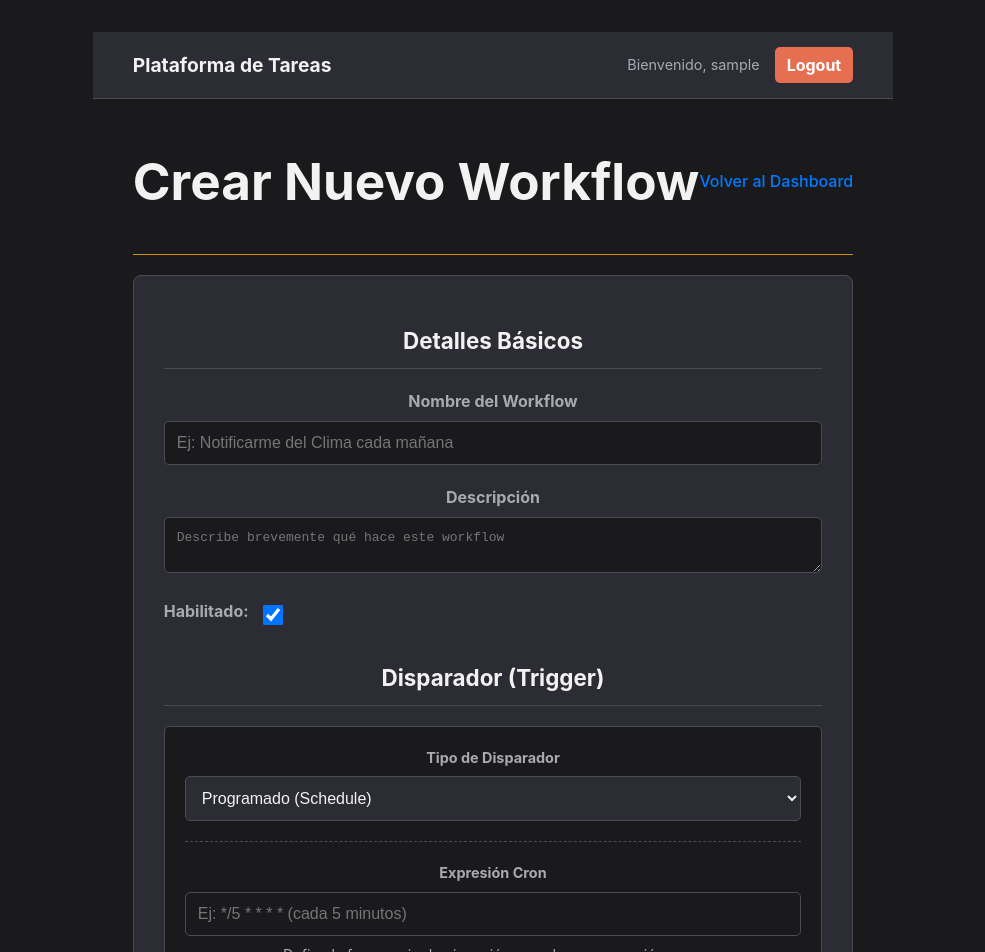
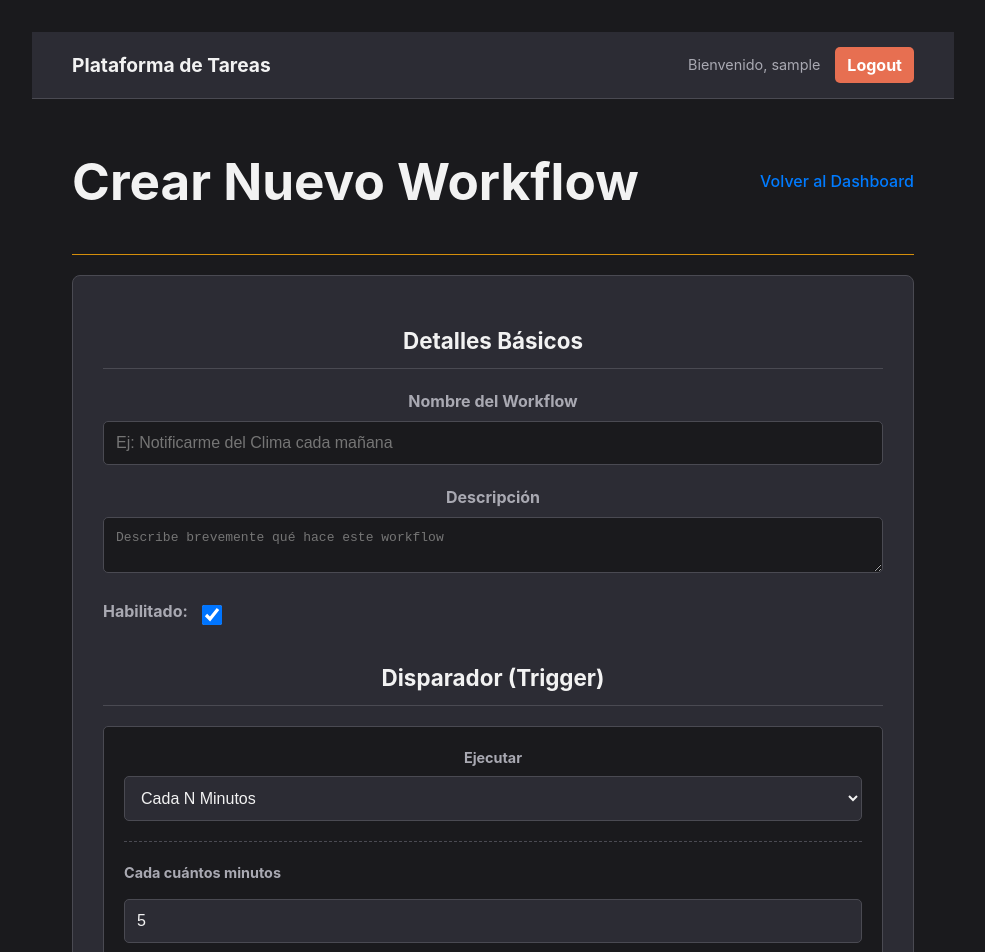
Before and after one commit to guildmember145/orquestador-plataforma, a Vue app in the folder frontend/vue-app/: page /dashboard/workflows/new in a window 1280 px wide. Shown: the top 952 px of the page, without its empty margins (147-1132 px from the left). Built offline with nearby package versions, Linux system fonts and the light colour scheme; sample sign-in values are in the browser's storage.

Commit message:
mejorando_alertas

```diff
--- a/frontend/vue-app/package.json
+++ b/frontend/vue-app/package.json
@@ -13,7 +13,8 @@
     "axios": "^1.9.0",
     "pinia": "^3.0.3",
     "vue": "^3.5.16",
-    "vue-router": "^4.5.1"
+    "vue-router": "^4.5.1",
+    "vue-toastification": "2.0.0-rc.5"
   },
   "devDependencies": {
     "@types/node": "^22.15.29",
--- a/frontend/vue-app/src/components/Workflows/TriggerConfigurator.vue
+++ b/frontend/vue-app/src/components/Workflows/TriggerConfigurator.vue
@@ -1,28 +1,55 @@
 <template>
   <div class="trigger-configurator">
     <div class="form-group">
-      <label for="trigger-type">Tipo de Disparador</label>
-      <select id="trigger-type" v-model="editableTrigger.type" @change="onTypeChange">
-        <option value="schedule">Programado (Schedule)</option>
-        <option value="webhook">Webhook</option>
+      <label for="frequency-type">Ejecutar</label>
+      <select id="frequency-type" v-model="schedule.type">
+        <option value="minutely">Cada N Minutos</option>
+        <option value="hourly">Cada N Horas</option>
+        <option value="daily">Diariamente a una Hora</option>
+        <option value="weekly">Semanalmente</option>
+        <option value="custom">Personalizado (Cron)</option>
       </select>
     </div>
 
-    <div v-if="editableTrigger.type === 'schedule'" class="trigger-details">
-      <label for="cron-expression">Expresión Cron</label>
+    <div v-if="schedule.type === 'minutely'" class="trigger-details">
+      <label>Cada cuántos minutos</label>
+      <input type="number" v-model.number="schedule.minuteInterval" min="1" max="59" />
+    </div>
+
+    <div v-if="schedule.type === 'hourly'" class="trigger-details">
+      <label>Cada cuántas horas</label>
+      <input type="number" v-model.number="schedule.hourInterval" min="1" max="23" />
+    </div>
+
+    <div v-if="schedule.type === 'daily'" class="trigger-details">
+      <label>A la hora</label>
+      <input type="time" v-model="schedule.time" />
+    </div>
+
+    <div v-if="schedule.type === 'weekly'" class="trigger-details">
+       <label>El día</label>
+       <select v-model.number="schedule.dayOfWeek">
+         <option value="1">Lunes</option>
+         <option value="2">Martes</option>
+         <option value="3">Miércoles</option>
+         <option value="4">Jueves</option>
+         <option value="5">Viernes</option>
+         <option value="6">Sábado</option>
+         <option value="0">Domingo</option>
+       </select>
+       <label>A la hora</label>
+       <input type="time" v-model="schedule.time" />
+    </div>
+
+    <div class="trigger-details">
+      <label for="cron-expression">Expresión Cron Resultante</label>
       <input
         id="cron-expression"
         type="text"
-        v-model="editableTrigger.config.cron"
-        placeholder="Ej: */5 * * * * (cada 5 minutos)"
+        v-model="generatedCron"
+        :disabled="schedule.type !== 'custom'"
       />
-      <p class="help-text">Define la frecuencia de ejecución usando una expresión cron.</p>
-    </div>
-
-    <div v-if="editableTrigger.type === 'webhook'" class="trigger-details">
-      <p class="help-text">
-        Al guardar, se generará una URL única para este webhook.
-      </p>
+      <p class="help-text">Esta es la expresión cron que se guardará.</p>
     </div>
   </div>
 </template>
@@ -30,35 +57,64 @@
 <script setup lang="ts">
 import { ref, watch } from 'vue';
 
-const props = defineProps({
-  modelValue: {
-    type: Object as () => ({ type: string; config: any }),
-    required: true,
-  }
+// No necesitamos props porque este componente ahora es el que genera el valor.
+// En su lugar, emitirá los cambios al formulario padre.
+const emit = defineEmits(['update:trigger']);
+
+// Estado local para manejar las selecciones del usuario
+const schedule = ref({
+  type: 'minutely',       // Tipo de frecuencia por defecto
+  minuteInterval: 5,    // Cada 5 minutos
+  hourInterval: 1,      // Cada 1 hora
+  time: '09:00',          // A las 09:00 AM
+  dayOfWeek: 1,         // Lunes
 });
 
-const emit = defineEmits(['update:modelValue']);
+// Estado para la expresión cron generada
+const generatedCron = ref('');
 
-// Usamos una copia local para poder modificar los datos internamente
-const editableTrigger = ref({ ...props.modelValue });
+// El "traductor": esta función se ejecuta cada vez que cambia una selección
+// del usuario y genera la cadena de texto cron correspondiente.
+watch(schedule, (newSchedule) => {
+  let cron = '* * * * *'; // Default: cada minuto
+  const [hour, minute] = newSchedule.time.split(':');
 
-// Cuando el tipo de trigger cambia, reiniciamos su configuración
-const onTypeChange = () => {
-  if (editableTrigger.value.type === 'schedule') {
-    editableTrigger.value.config = { cron: '' };
-  } else if (editableTrigger.value.type === 'webhook') {
-    editableTrigger.value.config = {};
+  switch (newSchedule.type) {
+    case 'minutely':
+      cron = `*/${newSchedule.minuteInterval} * * * *`;
+      break;
+    case 'hourly':
+      cron = `0 */${newSchedule.hourInterval} * * *`;
+      break;
+    case 'daily':
+      cron = `${minute} ${hour} * * *`;
+      break;
+    case 'weekly':
+      cron = `${minute} ${hour} * * ${newSchedule.dayOfWeek}`;
+      break;
+    case 'custom':
+      // En modo custom, no hacemos nada, el usuario escribe directamente.
+      // Pero mantenemos el valor actual en el input.
+      return;
   }
-};
+  generatedCron.value = cron;
+}, { deep: true, immediate: true }); // 'immediate: true' lo ejecuta al inicio
 
-// Observamos cambios en nuestra copia local y los emitimos al componente padre
-watch(editableTrigger, (newValue) => {
-  emit('update:modelValue', newValue);
-}, { deep: true });
-
+// Este watcher se asegura de que cualquier cambio en la expresión cron
+// (ya sea generada o escrita manualmente en modo custom) se emita al formulario padre.
+watch(generatedCron, (newCron) => {
+    emit('update:trigger', {
+        type: 'schedule', // El tipo de trigger para el backend siempre es 'schedule'
+        config: {
+            cron: newCron
+        }
+    });
+});
 </script>
 
 <style scoped>
+/* Tus estilos existentes para TriggerConfigurator funcionan bien,
+   puedes mantenerlos o ajustarlos si lo deseas. */
 .trigger-configurator {
   padding: 20px;
   background-color: var(--color-background);
@@ -93,8 +149,16 @@ select:focus, input:focus {
   margin-top: 20px;
   padding-top: 20px;
   border-top: 1px dashed var(--color-border);
+  display: flex;
+  gap: 15px;
+  align-items: center;
+  flex-wrap: wrap;
+}
+.trigger-details label {
+  margin-bottom: 0;
 }
 .help-text {
+  width: 100%;
   font-size: 0.9em;
   color: var(--color-text-secondary);
   margin-top: 8px;
--- a/frontend/vue-app/src/components/Workflows/WorkflowForm.vue
+++ b/frontend/vue-app/src/components/Workflows/WorkflowForm.vue
@@ -4,11 +4,13 @@
       <h2>Detalles Básicos</h2>
       <div class="form-group">
         <label for="name">Nombre del Workflow</label>
-        <input id="name" type="text" v-model="formData.name" placeholder="Ej: Notificarme del Clima cada mañana" required />
+        <input id="name" type="text" v-model="formData.name" placeholder="Ej: Notificarme del Clima cada mañana"
+          required />
       </div>
       <div class="form-group">
         <label for="description">Descripción</label>
-        <textarea id="description" v-model="formData.description" placeholder="Describe brevemente qué hace este workflow"></textarea>
+        <textarea id="description" v-model="formData.description"
+          placeholder="Describe brevemente qué hace este workflow"></textarea>
       </div>
       <div class="form-group-inline">
         <label for="is_enabled">Habilitado:</label>
@@ -18,7 +20,7 @@
 
     <div class="form-section">
       <h2>Disparador (Trigger)</h2>
-      <TriggerConfigurator v-model="formData.trigger" />
+      <TriggerConfigurator @update:trigger="updateTriggerData" />
     </div>
 
     <div class="form-section">
@@ -27,13 +29,8 @@
         <button @click="addAction" type="button" class="add-action-btn">+ Añadir Acción</button>
       </header>
       <div class="actions-list">
-        <ActionConfigurator
-          v-for="(action, index) in formData.actions"
-          :key="index"
-          :modelValue="action"
-          @update:modelValue="updateAction(index, $event)"
-          @delete="removeAction(index)"
-        />
+        <ActionConfigurator v-for="(action, index) in formData.actions" :key="index" :modelValue="action"
+          @update:modelValue="updateAction(index, $event)" @delete="removeAction(index)" />
         <p v-if="formData.actions.length === 0" class="placeholder">
           Añade al menos una acción para tu workflow.
         </p>
@@ -41,10 +38,10 @@
     </div>
 
     <div class="form-actions">
-  <button type="submit" class="submit-btn primary-action">
-    {{ isEditMode ? 'Actualizar Workflow' : 'Guardar Workflow' }}
-  </button>
-</div>
+      <button type="submit" class="submit-btn primary-action">
+        {{ isEditMode ? 'Actualizar Workflow' : 'Guardar Workflow' }}
+      </button>
+    </div>
   </form>
 </template>
 
@@ -54,8 +51,10 @@
 import { reactive, computed, watch } from 'vue';
 import { useWorkflowStore, type Workflow } from '@/stores';
 import { useRouter } from 'vue-router';
+import { useToast } from 'vue-toastification';
 import TriggerConfigurator from './TriggerConfigurator.vue';
 import ActionConfigurator from './ActionConfigurator.vue';
+
 
 const props = defineProps({
   initialData: {
@@ -66,6 +65,7 @@ const props = defineProps({
 
 const workflowStore = useWorkflowStore();
 const router = useRouter();
+const toast = useToast();
 
 const isEditMode = computed(() => !!props.initialData);
 
@@ -76,9 +76,17 @@ const formData = reactive({
   name: '',
   description: '',
   is_enabled: true,
-  trigger: { type: 'schedule', config: { cron: '' } },
+  trigger: { // El valor inicial ahora lo genera el hijo
+    type: 'schedule',
+    config: { cron: '*/5 * * * *' },
+  },
   actions: [] as any[],
 });
+
+// Nuevo método para recibir los datos del TriggerConfigurator
+const updateTriggerData = (newTriggerData: any) => {
+  formData.trigger = newTriggerData;
+};
 
 watch(() => props.initialData, (newData) => {
   if (newData) {
@@ -106,37 +114,118 @@ const updateAction = (index: number, updatedAction: any) => {
 
 // --- INICIO DE LA MODIFICACIÓN ---
 const handleSubmit = async () => {
+  console.log('Enviando workflow para crear:', JSON.parse(JSON.stringify(formData)));
   try {
-    if (isEditMode.value) {
-      // MODO EDICIÓN: Llamamos a updateWorkflow
-      await workflowStore.updateWorkflow(props.initialData!.id, formData);
-      alert('¡Workflow actualizado exitosamente!');
-    } else {
-      // MODO CREACIÓN: Llamamos a createWorkflow
-      await workflowStore.createWorkflow(formData);
-      alert('¡Workflow creado exitosamente!');
-    }
-    // Redirigir al dashboard en caso de éxito
+    await workflowStore.createWorkflow(formData);
+
+    // --- INICIO DE LA MODIFICACIÓN ---
+    // Reemplazamos el alert() por una notificación de éxito
+    toast.success('¡Workflow creado exitosamente!');
+    // --- FIN DE LA MODIFICACIÓN ---
+
     router.push('/dashboard/workflows');
+
   } catch (error) {
-    alert('Hubo un error al guardar el workflow. Revisa la consola.');
+    // --- INICIO DE LA MODIFICACIÓN ---
+    // Reemplazamos el alert() por una notificación de error
+    toast.error('Hubo un error al crear el workflow.');
+    // --- FIN DE LA MODIFICACIÓN ---
   }
 };
 // --- FIN DE LA MODIFICACIÓN ---
 </script>
 
 <style scoped>
-.workflow-form { max-width: 800px; margin: 20px auto; padding: 30px; background-color: var(--color-surface); border: 1px solid var(--color-border); border-radius: 8px; }
-.form-section { margin-bottom: 30px; }
-.form-section h2 { color: var(--color-text-primary); border-bottom: 1px solid var(--color-border); padding-bottom: 10px; margin-bottom: 20px; font-size: 1.4em; }
-.form-group { margin-bottom: 20px; }
-.form-group label, .form-group-inline label { display: block; margin-bottom: 8px; font-weight: bold; color: var(--color-text-secondary); }
-.form-group input[type="text"], .form-group textarea { width: 100%; padding: 12px; background-color: var(--color-background); border: 1px solid var(--color-border); color: var(--color-text-primary); border-radius: 5px; box-sizing: border-box; font-size: 1em; transition: border-color 0.3s; }
-.form-group-inline { display: flex; align-items: center; gap: 10px; }
-.form-group-inline input[type="checkbox"] { width: 20px; height: 20px; }
-.form-actions { text-align: right; margin-top: 40px; }
-.submit-btn { font-size: 16px; padding: 12px 24px; }
-.placeholder { color: var(--color-text-secondary); font-style: italic; padding: 20px; text-align: center; border: 1px dashed var(--color-border); border-radius: 5px; }
-.actions-section-header { display: flex; justify-content: space-between; align-items: center; margin-bottom: 20px; }
-.add-action-btn { background-color: var(--color-surface); color: var(--color-accent); border: 1px solid var(--color-accent); padding: 8px 12px; border-radius: 5px; cursor: pointer; font-weight: bold; }
+.workflow-form {
+  max-width: 800px;
+  margin: 20px auto;
+  padding: 30px;
+  background-color: var(--color-surface);
+  border: 1px solid var(--color-border);
+  border-radius: 8px;
+}
+
+.form-section {
+  margin-bottom: 30px;
+}
+
+.form-section h2 {
+  color: var(--color-text-primary);
+  border-bottom: 1px solid var(--color-border);
+  padding-bottom: 10px;
+  margin-bottom: 20px;
+  font-size: 1.4em;
+}
+
+.form-group {
+  margin-bottom: 20px;
+}
+
+.form-group label,
+.form-group-inline label {
+  display: block;
+  margin-bottom: 8px;
+  font-weight: bold;
+  color: var(--color-text-secondary);
+}
+
+.form-group input[type="text"],
+.form-group textarea {
+  width: 100%;
+  padding: 12px;
+  background-color: var(--color-background);
+  border: 1px solid var(--color-border);
+  color: var(--color-text-primary);
+  border-radius: 5px;
+  box-sizing: border-box;
+  font-size: 1em;
+  transition: border-color 0.3s;
+}
+
+.form-group-inline {
+  display: flex;
+  align-items: center;
+  gap: 10px;
+}
+
+.form-group-inline input[type="checkbox"] {
+  width: 20px;
+  height: 20px;
+}
+
+.form-actions {
+  text-align: right;
+  margin-top: 40px;
+}
+
+.submit-btn {
+  font-size: 16px;
+  padding: 12px 24px;
+}
+
+.placeholder {
+  color: var(--color-text-secondary);
+  font-style: italic;
+  padding: 20px;
+  text-align: center;
+  border: 1px dashed var(--color-border);
+  border-radius: 5px;
+}
+
+.actions-section-header {
+  display: flex;
+  justify-content: space-between;
+  align-items: center;
+  margin-bottom: 20px;
+}
+
+.add-action-btn {
+  background-color: var(--color-surface);
+  color: var(--color-accent);
+  border: 1px solid var(--color-accent);
+  padding: 8px 12px;
+  border-radius: 5px;
+  cursor: pointer;
+  font-weight: bold;
+}
 </style>
--- a/frontend/vue-app/src/views/WorkflowsDashboard.vue
+++ b/frontend/vue-app/src/views/WorkflowsDashboard.vue
@@ -49,9 +49,11 @@
 import { onMounted } from 'vue';
 import { useWorkflowStore } from '@/stores';
 import { useRouter } from 'vue-router';
+import { useToast } from 'vue-toastification';
 
 const workflowStore = useWorkflowStore();
 const router = useRouter();
+const toast = useToast();
 
 onMounted(() => {
   workflowStore.fetchWorkflows();
@@ -72,9 +74,9 @@ const handleDelete = async (workflowId: string, workflowName: string) => {
   if (confirmed) {
     try {
       await workflowStore.deleteWorkflow(workflowId);
-      alert(`Workflow "${workflowName}" eliminado.`);
+      toast.success(`Workflow "${workflowName}" eliminado.`);
     } catch (error) {
-      alert(`Error al eliminar el workflow: ${workflowStore.getWorkflowError}`);
+      toast.error(`Error al eliminar el workflow: ${workflowStore.getWorkflowError}`);
     }
   }
 };
```
Also changed, not shown: frontend/vue-app/src/main.ts (+16 -2 lines), 1 other file (tests, documents, lock files or other folders).
